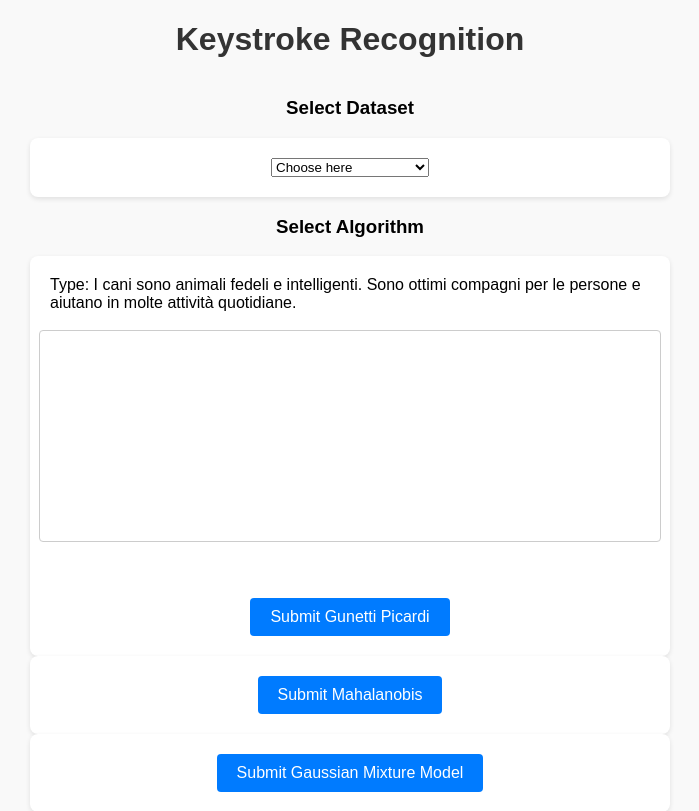
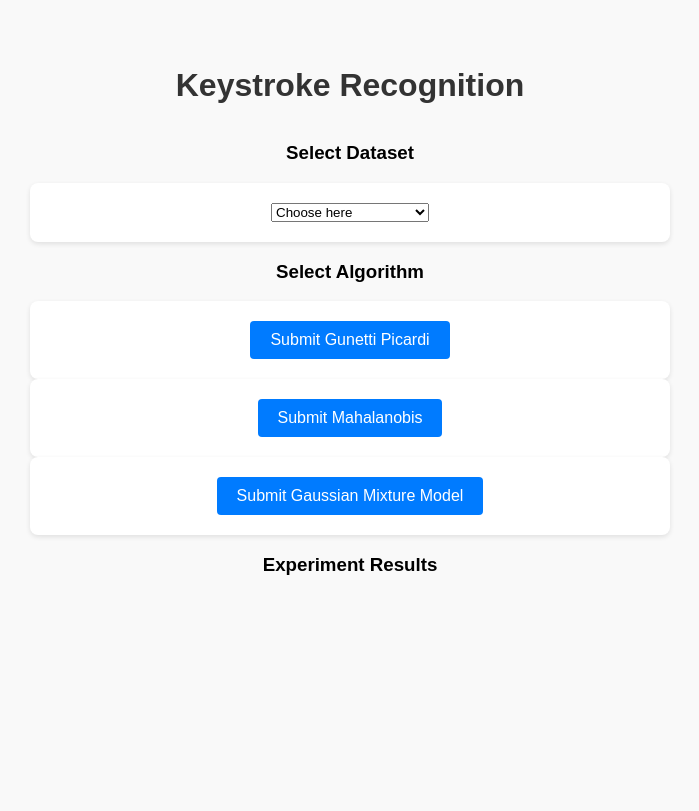
Before and after one commit to mon-drive/keystroke-recognition, a Flask app: page / in a window 1280 px wide. Shown: the top 811 px of the page, without its empty margins (290-989 px from the left). After the commit the page ends 575 px from the top, so only its background shows below. Run offline with Flask 3, Linux system fonts and the light colour scheme.

Commit message:
Deleted text area

```diff
--- a/apps/routes.py
+++ b/apps/routes.py
@@ -8,6 +8,7 @@ import pandas as pd
 from scipy.optimize import brentq
 from scipy.interpolate import interp1d
 from sklearn.metrics import accuracy_score, roc_curve, auc
+import numpy as np
 
 import matplotlib
 matplotlib.use('Agg') # Non-GUI backend
@@ -119,7 +120,7 @@ def TestGMM():
         xls1 = "dataset/fullname_userInformation.xlsx"
         xls2 = "dataset/email_userInformation.xlsx"
         xls3 = "dataset/phone_userInformation.xlsx"
-        convert_xlsx_to_csv([xls1,xls2,xls3], output_csv)
+        #convert_xlsx_to_csv([xls1,xls2,xls3], output_csv)
 
     # 2. Train GMM and evaluate
     fpr, tpr, thresholds = train_gmm_model(output_csv, M=3,delta=1.0)
--- a/apps/templates/index.html
+++ b/apps/templates/index.html
@@ -60,8 +60,6 @@
 
     <h3>Select Algorithm</h3>
     <form id="keystrokeForm" action="/experimentGP" method="POST">
-        <label for="inputArea">Type: I cani sono animali fedeli e intelligenti. Sono ottimi compagni per le persone e aiutano in molte attività quotidiane.</label><br>
-        <textarea id="inputArea" rows="10" cols="50"></textarea><br><br>
         <input type="hidden" name="selected_dataset" value="{{ selected_value }}">
         <button type="submit">Submit Gunetti Picardi</button>
     </form>
--- a/apps/utils.py
+++ b/apps/utils.py
@@ -5,6 +5,7 @@ import csv
 from collections import defaultdict
 import re
 from flask import request
+import numpy as np
 
 data_folder = "dataset"
 
```
Also changed, not shown: apps/gmm.py (line endings or trailing spaces).
